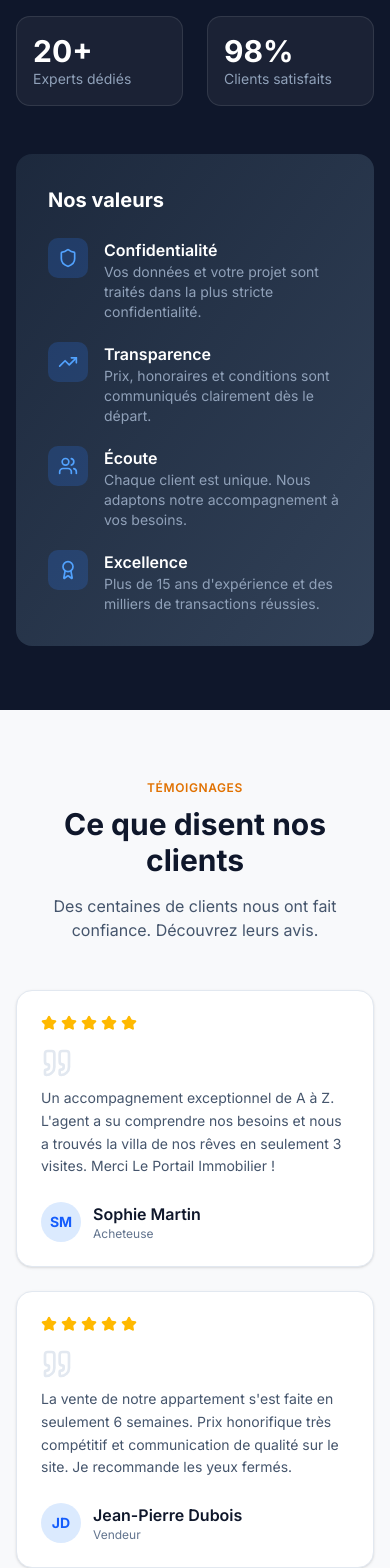
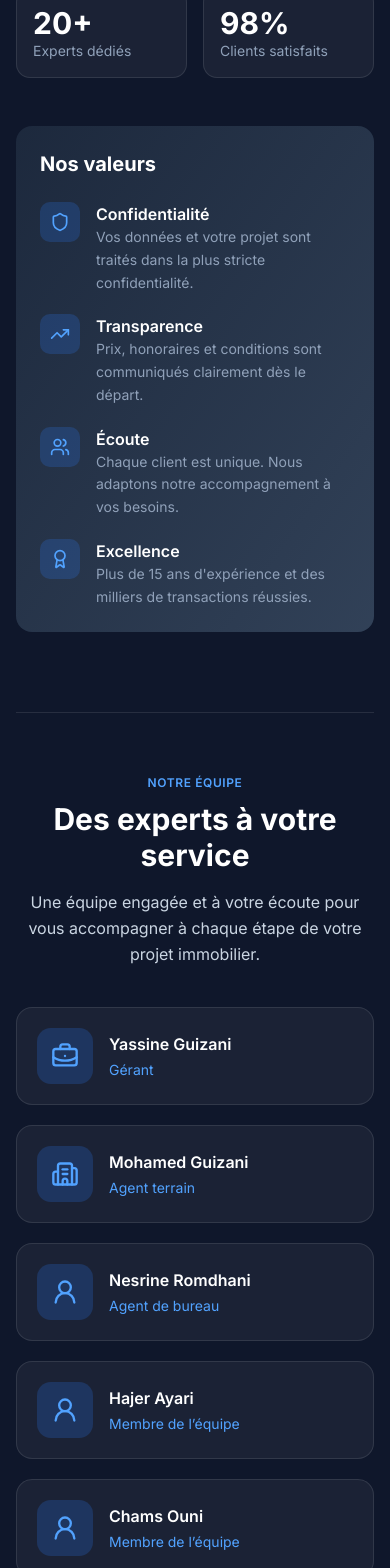
Before and after one commit to nesrrine/realstate, a Next.js app in the folder frontend/: page / in a window 390 px wide. Shown: the part 4260-5828 px from the top of the page. Built offline with nearby package versions, Linux system fonts and the light colour scheme; no server answers.

Commit message:
fix: responsive property detail peeeeeeeeeeeeeeeee

```diff
--- a/frontend/src/components/sections/AgencySection.tsx
+++ b/frontend/src/components/sections/AgencySection.tsx
@@ -1,4 +1,14 @@
-import { Users, Award, TrendingUp, Shield } from 'lucide-react';
+
+import {
+  Users,
+  Award,
+  TrendingUp,
+  Shield,
+  BriefcaseBusiness,
+  UserRound,
+  Building2,
+} from 'lucide-react';
+
 import { Reveal } from '@/components/motion/reveal';
 import { CountUp } from '@/components/motion/count-up';
 
@@ -6,58 +16,103 @@ const VALUES = [
   {
     icon: Shield,
     title: 'Confidentialité',
-    description: 'Vos données et votre projet sont traités dans la plus stricte confidentialité.',
+    description:
+      'Vos données et votre projet sont traités dans la plus stricte confidentialité.',
   },
   {
     icon: TrendingUp,
     title: 'Transparence',
-    description: 'Prix, honoraires et conditions sont communiqués clairement dès le départ.',
+    description:
+      'Prix, honoraires et conditions sont communiqués clairement dès le départ.',
   },
   {
     icon: Users,
     title: 'Écoute',
-    description: 'Chaque client est unique. Nous adaptons notre accompagnement à vos besoins.',
+    description:
+      'Chaque client est unique. Nous adaptons notre accompagnement à vos besoins.',
   },
   {
     icon: Award,
     title: 'Excellence',
-    description: "Plus de 15 ans d'expérience et des milliers de transactions réussies.",
+    description:
+      "Plus de 15 ans d'expérience et des milliers de transactions réussies.",
+  },
+];
+
+const TEAM = [
+  {
+    name: 'Yassine Guizani',
+    role: 'Gérant',
+    icon: BriefcaseBusiness,
+  },
+  {
+    name: 'Mohamed Guizani',
+    role: 'Agent terrain',
+    icon: Building2,
+  },
+  {
+    name: 'Nesrine Romdhani',
+    role: 'Agent de bureau',
+    icon: UserRound,
+  },
+  {
+    name: 'Hajer Ayari',
+    role: 'Membre de l’équipe',
+    icon: UserRound,
+  },
+  {
+    name: 'Chams Ouni',
+    role: 'Membre de l’équipe',
+    icon: UserRound,
+  },
+  {
+    name: 'Khalil Guizani',
+    role: 'Membre de l’équipe',
+    icon: UserRound,
   },
 ];
 
 export function AgencySection() {
   return (
     <section
-      className="relative overflow-hidden bg-slate-900 py-16 sm:py-20 text-white"
+      className="relative overflow-hidden bg-slate-900 py-16 text-white sm:py-20"
       id="agence"
     >
       <div
         aria-hidden="true"
         className="animate-float pointer-events-none absolute -left-40 top-0 h-96 w-96 rounded-full bg-blue-600/20 blur-3xl"
       />
+
       <div className="container relative mx-auto px-4 sm:px-6">
+        {/* Présentation de l'agence */}
         <div className="grid items-center gap-12 lg:grid-cols-2">
           <Reveal variant="left">
             <span className="text-xs font-semibold uppercase tracking-wider text-blue-400">
               À propos de nous
             </span>
+
             <h2 className="mt-2 text-3xl font-bold sm:text-4xl">
               Le Portail Immobilier, votre agence de confiance
             </h2>
+
             <p className="mt-4 text-base leading-relaxed text-slate-300">
-              Fondée il y a plus de 15 ans, Le Portail Immobilier est devenu une référence sur le marché
-              immobilier. Notre équipe d&apos;experts vous accompagne dans tous vos projets : achat,
-              vente, location et investissement.
-            </p>
-            <p className="mt-3 text-base leading-relaxed text-slate-300">
-              Nous mettons notre connaissance du marché, notre réseau d&apos;experts et notre sens du
-              relationnel au service de votre projet pour obtenir les meilleurs résultats.
+              Fondée il y a plus de 15 ans, Le Portail Immobilier est devenu
+              une référence sur le marché immobilier. Notre équipe d&apos;experts
+              vous accompagne dans tous vos projets : achat, vente, location
+              et investissement.
             </p>
 
-            <div className="mt-8 grid grid-cols-2 gap-6">
+            <p className="mt-3 text-base leading-relaxed text-slate-300">
+              Nous mettons notre connaissance du marché, notre réseau
+              d&apos;experts et notre sens du relationnel au service de votre
+              projet pour obtenir les meilleurs résultats.
+            </p>
+
+            {/* Statistiques */}
+            <div className="mt-8 grid grid-cols-2 gap-4 sm:gap-6">
               {[
                 { value: '500+', label: 'Biens référencés' },
-                { value: '15+', label: "Ans d&apos;expérience" },
+                { value: '15+', label: "Ans d'expérience" },
                 { value: '20+', label: 'Experts dédiés' },
                 { value: '98%', label: 'Clients satisfaits' },
               ].map((stat) => (
@@ -65,27 +120,47 @@ export function AgencySection() {
                   key={stat.label}
                   className="rounded-xl border border-white/10 bg-white/5 p-4 transition-colors duration-300 hover:bg-white/10"
                 >
-                  <CountUp value={stat.value} className="block text-3xl font-bold text-white" />
-                  <div className="text-sm text-slate-400">{stat.label}</div>
+                  <CountUp
+                    value={stat.value}
+                    className="block text-3xl font-bold text-white"
+                  />
+                  <div className="text-sm text-slate-400">
+                    {stat.label}
+                  </div>
                 </div>
               ))}
             </div>
           </Reveal>
 
-          <Reveal variant="right" delay={150} className="relative">
-            <div className="rounded-2xl bg-gradient-to-br from-slate-800 to-slate-700 p-8">
+          {/* Nos valeurs */}
+          <Reveal
+            variant="right"
+            delay={150}
+            className="relative"
+          >
+            <div className="rounded-2xl bg-gradient-to-br from-slate-800 to-slate-700 p-6 sm:p-8">
               <h3 className="text-xl font-bold">Nos valeurs</h3>
+
               <div className="mt-6 space-y-5">
                 {VALUES.map((value) => {
                   const Icon = value.icon;
+
                   return (
-                    <div key={value.title} className="group flex items-start gap-4">
+                    <div
+                      key={value.title}
+                      className="group flex items-start gap-4"
+                    >
                       <div className="flex h-10 w-10 shrink-0 items-center justify-center rounded-lg bg-blue-500/20 text-blue-400 transition-all duration-300 group-hover:scale-110 group-hover:bg-blue-500 group-hover:text-white">
                         <Icon className="h-5 w-5" />
                       </div>
+
                       <div>
-                        <div className="font-semibold text-white">{value.title}</div>
-                        <div className="text-sm text-slate-400">{value.description}</div>
+                        <div className="font-semibold text-white">
+                          {value.title}
+                        </div>
+                        <div className="text-sm leading-relaxed text-slate-400">
+                          {value.description}
+                        </div>
                       </div>
                     </div>
                   );
@@ -94,6 +169,55 @@ export function AgencySection() {
             </div>
           </Reveal>
         </div>
+
+        {/* Notre équipe */}
+        <div className="mt-20 border-t border-white/10 pt-14">
+          <Reveal variant="up">
+            <div className="mx-auto max-w-2xl text-center">
+              <span className="text-xs font-semibold uppercase tracking-wider text-blue-400">
+                Notre équipe
+              </span>
+
+              <h2 className="mt-2 text-3xl font-bold sm:text-4xl">
+                Des experts à votre service
+              </h2>
+
+              <p className="mt-4 text-base leading-relaxed text-slate-300">
+                Une équipe engagée et à votre écoute pour vous accompagner
+                à chaque étape de votre projet immobilier.
+              </p>
+            </div>
+          </Reveal>
+
+          <div className="mt-10 grid grid-cols-1 gap-5 sm:grid-cols-2 lg:grid-cols-3">
+            {TEAM.map((member, index) => {
+              const Icon = member.icon;
+
+              return (
+                <Reveal
+                  key={member.name}
+                  variant="up"
+                  delay={index * 80}
+                >
+                  <div className="group flex h-full items-center gap-4 rounded-2xl border border-white/10 bg-white/5 p-5 transition-all duration-300 hover:-translate-y-1 hover:border-blue-500/40 hover:bg-white/10">
+                    <div className="flex h-14 w-14 shrink-0 items-center justify-center rounded-xl bg-blue-500/20 text-blue-400 transition-colors duration-300 group-hover:bg-blue-500 group-hover:text-white">
+                      <Icon className="h-7 w-7" />
+                    </div>
+
+                    <div className="min-w-0">
+                      <h3 className="font-semibold text-white">
+                        {member.name}
+                      </h3>
+                      <p className="mt-1 text-sm text-blue-400">
+                        {member.role}
+                      </p>
+                    </div>
+                  </div>
+                </Reveal>
+              );
+            })}
+          </div>
+        </div>
       </div>
     </section>
   );
```
